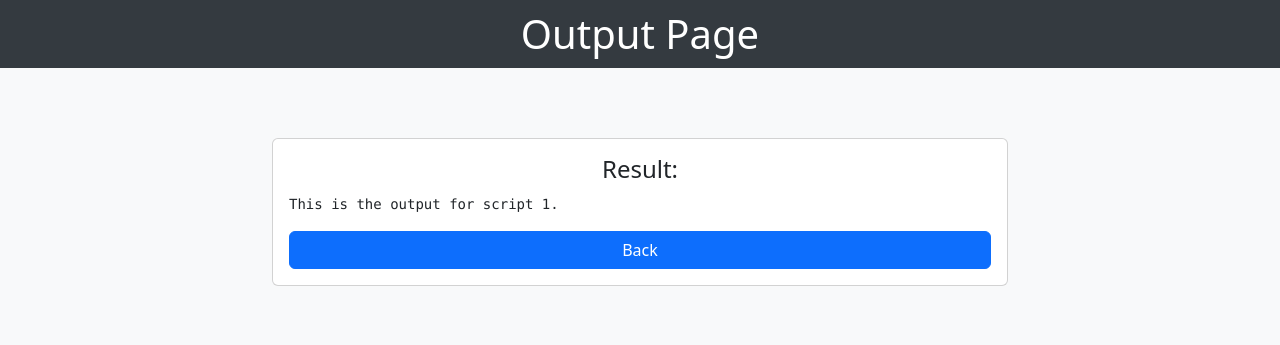
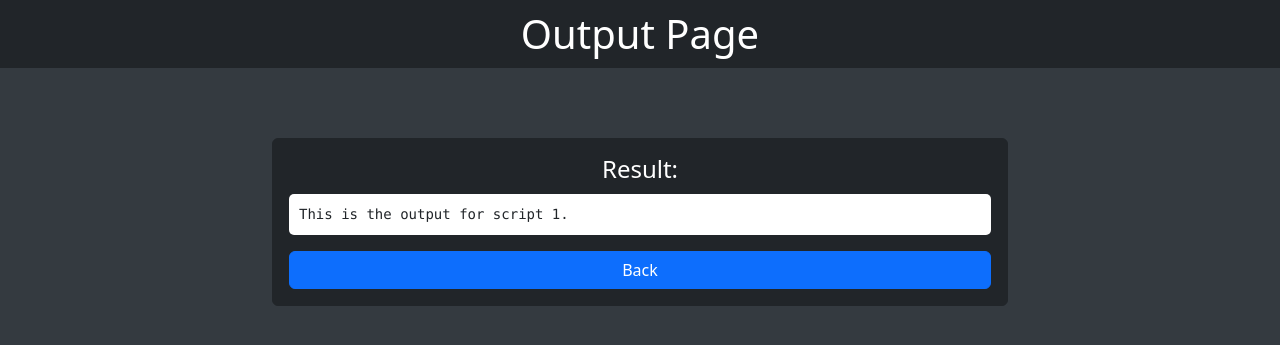
Before and after one commit to blink-zero/example-flask-python-script-webapp, a Flask app: page /button1 in a window 1280 px wide. Shown: the top 345 px of the page. Run offline with Flask 2, Linux system fonts and the light colour scheme; the visitor is signed in with stand-in values (Sample User, id 1).

Commit message:
update custom css

```diff
--- a/templates/home.html
+++ b/templates/home.html
@@ -10,8 +10,8 @@
     <style>
       /* Dark Theme */
       body {
-        background-color: #333333;
-        color: #FFFFFF;
+        background-color: #343a40;
+        color: #fff;
       }
       .navbar {
        background-color: #222222 !important;
--- a/templates/login.html
+++ b/templates/login.html
@@ -9,8 +9,8 @@
     <style>
       /* Dark Theme */
       body {
-        background-color: #333333;
-        color: #FFFFFF;
+        background-color: #343a40;
+        color: #fff;
       }
       .navbar {
        background-color: #222222 !important;
--- a/templates/output.html
+++ b/templates/output.html
@@ -9,10 +9,11 @@
     <!-- Custom CSS -->
     <style>
       body {
-        background-color: #f8f9fa;
+        background-color: #343a40;
+        color: #fff;
       }
       .header {
-        background-color: #343a40;
+        background-color: #212529;
         color: #fff;
         padding: 10px 0;
       }
@@ -26,10 +27,19 @@
       }
       .result-card {
         margin-top: 20px;
+        background-color: #212529;
+        border-color: #212529;
       }
       .result-card h2 {
         font-size: 1.5rem;
         margin-bottom: 10px;
+        color: #fff;
+      }
+      pre {
+        background-color: #fff;
+        color: #212529;
+        padding: 10px;
+        border-radius: 5px;
       }
     </style>
   </head>
```
